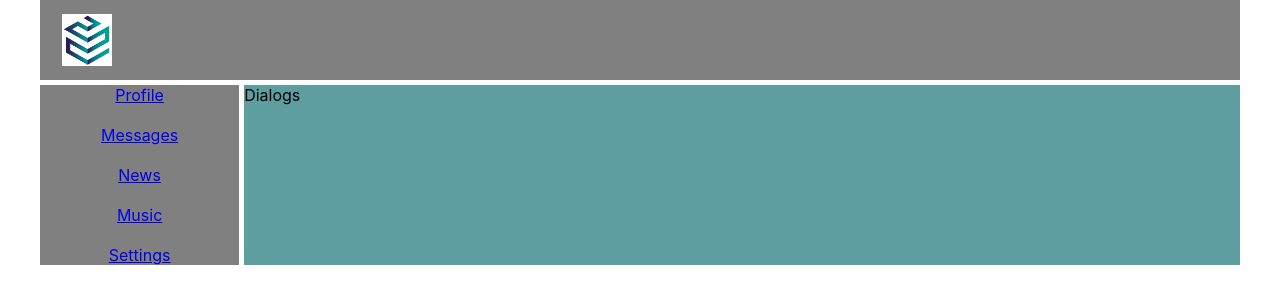
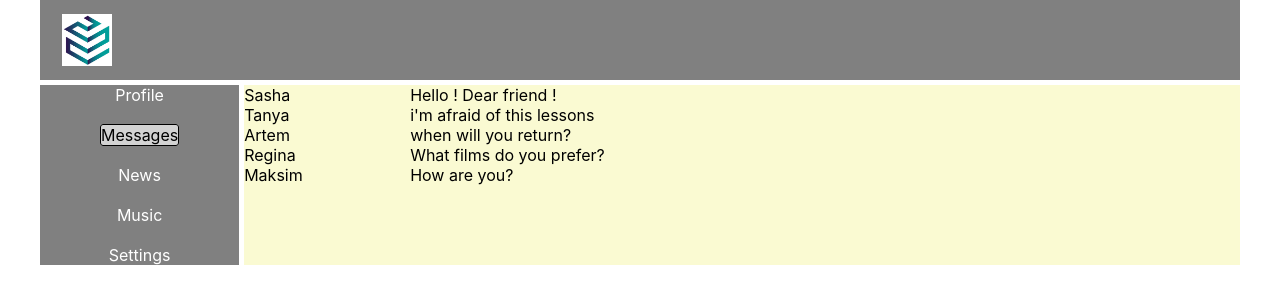
Before and after one commit to it-incubator/samurai-way, a React (Create React App) app: page /dialogs in a window 1280 px wide. Shown: the top 304 px of the page. Built offline with nearby package versions, Linux system fonts and the light colour scheme.

Commit message:
feat: 20 21 add NavLink , dialogs content

```diff
--- a/src/App.css
+++ b/src/App.css
@@ -13,5 +13,5 @@
 
 .app-wrapper-content {
     grid-area: content;
-    background-color: cadetblue;
+    background-color: lightgoldenrodyellow;
 }
--- a/src/components/Dialogs/Dialogs.module.css
+++ b/src/components/Dialogs/Dialogs.module.css
@@ -1,5 +1,21 @@
 .dialogs {
-    /*grid-area: dialogs;*/
-    border: 2px solid gray;
-    background-color: beige;
+    display: grid;
+    grid-template-columns: 2fr 10fr;
+    height: 100%;
 }
+
+.dialogs_items {
+
+}
+
+.item {
+
+}
+
+.dialogs_messages {
+
+}
+
+.message {
+
+}
--- a/src/components/Dialogs/Dialogs.tsx
+++ b/src/components/Dialogs/Dialogs.tsx
@@ -1,10 +1,25 @@
 import React from 'react';
 import c from './Dialogs.module.css';
+import {NavLink} from 'react-router-dom'
 
-export const Dialogs = (props:any) => {
+ export const Dialogs = (props:any) => {
     return (
-        <div>
-            Dialogs
+        <div className={c.dialogs}>
+            <div className={c.dialogs_items}>
+                <div className={c.dialog}>Sasha</div>
+                <div className={c.dialog}>Tanya</div>
+                <div className={c.dialog}>Artem</div>
+                <div className={c.dialog}>Regina</div>
+                <div className={c.dialog}>Maksim</div>
+            </div>
+
+            <div className={c.dialogs_messages}>
+                <div className={c.message}>Hello ! Dear friend ! </div>
+                <div className={c.message}>i'm afraid of this lessons</div>
+                <div className={c.message}>when will you return?</div>
+                <div className={c.message}>What films do you prefer?</div>
+                <div className={c.message}>How are you?</div>
+            </div>
         </div>
     );
 }
--- a/src/components/Navbar/Navbar.module.css
+++ b/src/components/Navbar/Navbar.module.css
@@ -10,5 +10,18 @@
 }
 
 
-.item a {
+.item {
+    margin: 10px;
+    color: white;
+    text-decoration: none;
 }
+
+
+.active {
+    color: black;
+    background-color: lightgray;
+    border: 1px solid;
+    border-radius: 3px;
+    transition: 0.5s;
+    text-decoration: none;
+}
--- a/src/components/Navbar/Navbar.tsx
+++ b/src/components/Navbar/Navbar.tsx
@@ -1,13 +1,25 @@
 import React from 'react';
 import c from './Navbar.module.css';
+import {NavLink} from 'react-router-dom';
 
-export const Navbar = (props: any) => {
-    console.log("Navbar rendered")
-    return <div className={c.navbar}>
-        <div className={c.item}><a href="/profile">Profile</a></div>
-        <div className={c.item}><a href="/dialogs">Messages</a></div>
-        <div className={c.item}><a href="/news">News</a></div>
-        <div className={c.item}><a href="/music">Music</a></div>
-        <div className={c.item}><a href="/settings">Settings</a></div>
-    </div>
+
+export const Navbar = () => {
+
+    const setActive = ({isActive}: { isActive: boolean }) =>
+        isActive ? c.active : c.item;
+
+    return (
+        <div className={c.navbar}>
+            <div><NavLink className={setActive}
+                          to="/profile">Profile</NavLink></div>
+            <div><NavLink className={setActive}
+                          to="/dialogs">Messages</NavLink></div>
+            <div><NavLink className={setActive}
+                          to="/news">News</NavLink></div>
+            <div><NavLink className={setActive}
+                          to="/music">Music</NavLink></div>
+            <div><NavLink className={setActive}
+                          to="/settings">Settings</NavLink></div>
+        </div>
+    )
 }
```
